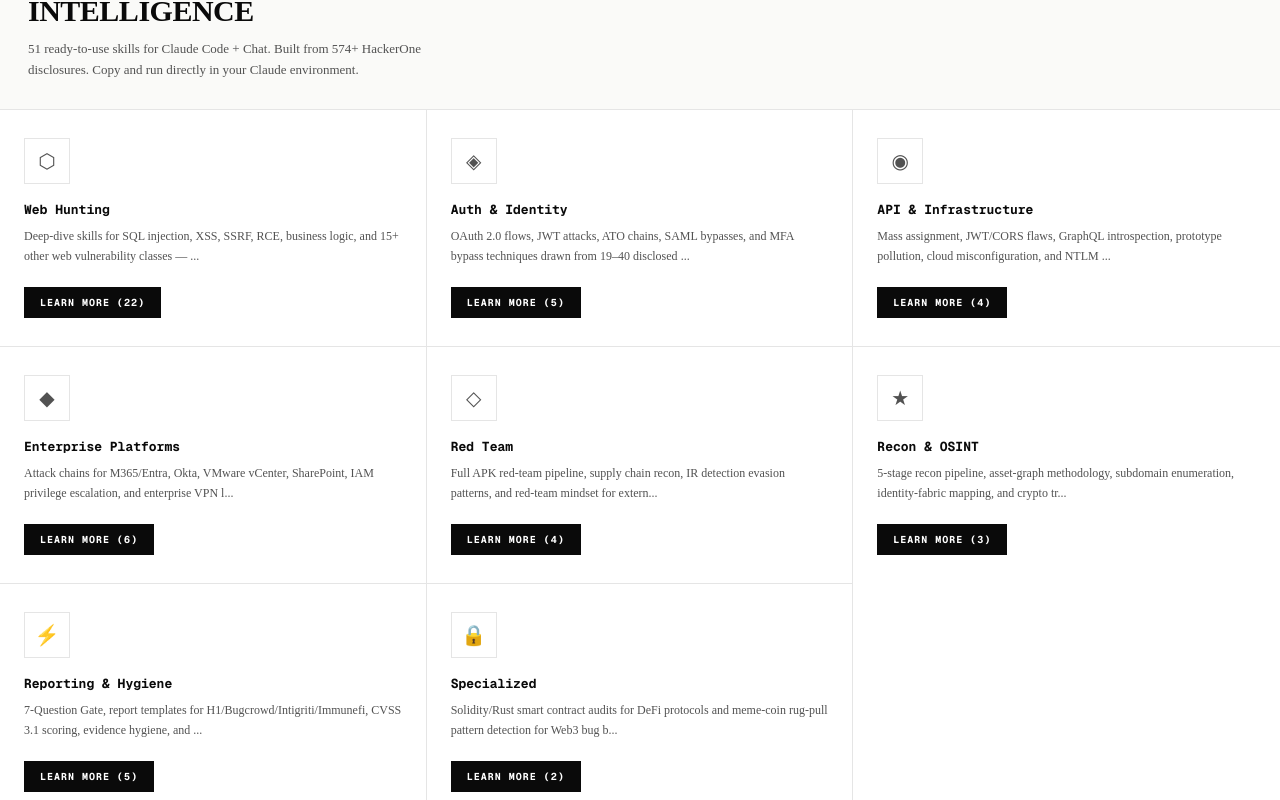
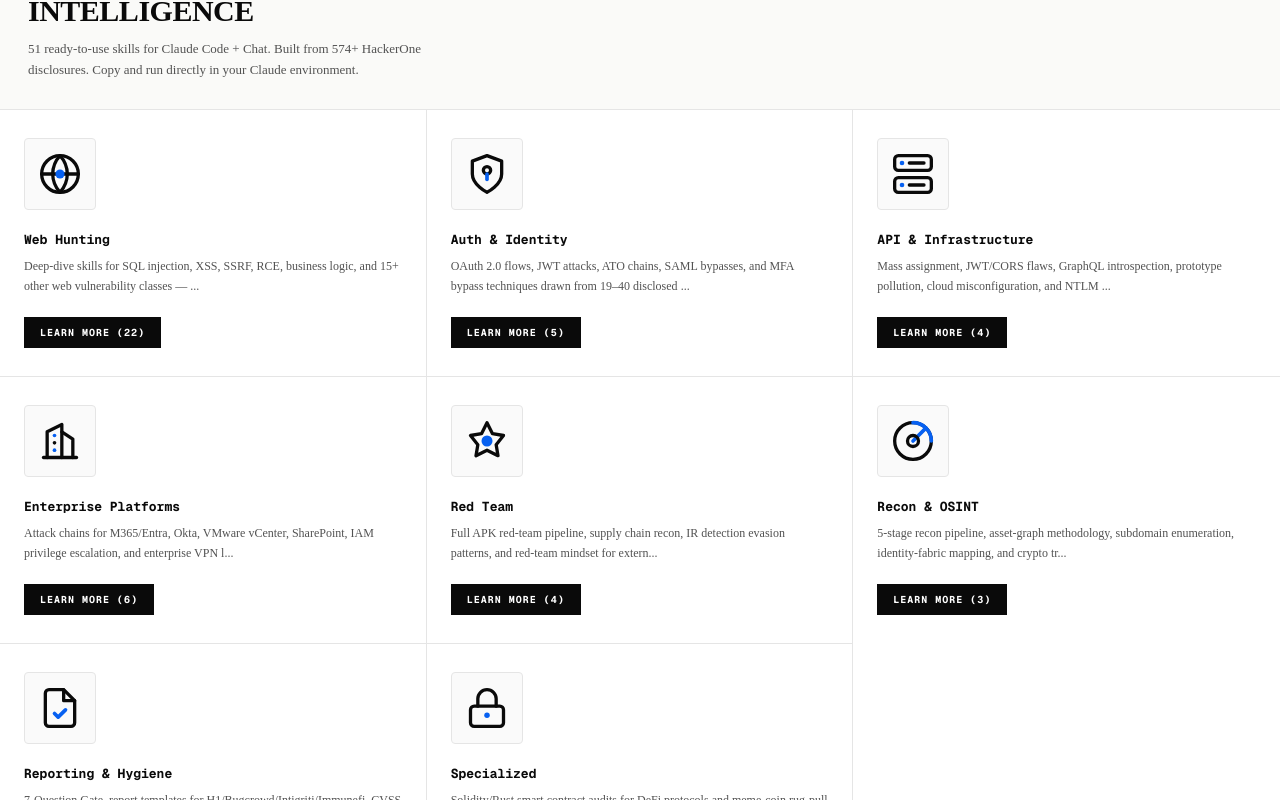
Before and after one commit to bimoadis/Buggy, a Next.js app in the folder web/: page / in a window 1280 px wide. Shown: the part 1220-2020 px from the top of the page. Built offline with nearby package versions, Linux system fonts and the light colour scheme.

Commit message:
feat(ui): add bespoke 2x cyber domain SVG logos, official X link, blue 7-gate visual simulator, and distinct ENV badge color palette

```diff
--- a/web/app/mcptrade.css
+++ b/web/app/mcptrade.css
@@ -886,15 +886,23 @@ h1.hero-title .hl {
 }
 
 .domain-icon-box {
-  width: 46px;
-  height: 46px;
+  width: 72px;
+  height: 72px;
   border: 1px solid var(--border);
   display: flex;
   align-items: center;
   justify-content: center;
-  font-size: 20px;
-  margin-bottom: 16px;
-  color: var(--text2);
+  margin-bottom: 20px;
+  color: var(--text);
+  background: #fafafa;
+  border-radius: 4px;
+  transition: all 0.2s ease;
+}
+
+.domain-feature-cell:hover .domain-icon-box {
+  border-color: rgba(6, 96, 241, 0.45);
+  background: var(--orange-bg);
+  box-shadow: 0 0 16px rgba(6, 96, 241, 0.2);
 }
 
 /* ── Split Docs Section ── */
@@ -1500,9 +1508,9 @@ table.mc-doc-table code {
   border-radius: 12px;
 }
 
-.mc-env-pill.both { background: var(--green-bg); color: var(--green); border: 1px solid rgba(22, 163, 74, 0.25); }
-.mc-env-pill.chat { background: var(--orange-bg); color: var(--orange); border: 1px solid rgba(6, 96, 241, 0.25); }
-.mc-env-pill.code { background: var(--purple-bg); color: var(--purple); border: 1px solid rgba(124, 58, 237, 0.25); }
+.mc-env-pill.both { background: var(--orange-bg); color: var(--orange); border: 1px solid var(--orange-border); }
+.mc-env-pill.code { background: #f5f3ff; color: #7c3aed; border: 1px solid rgba(124, 58, 237, 0.25); }
+.mc-env-pill.chat { background: #f0fdf4; color: #16a34a; border: 1px solid rgba(22, 163, 74, 0.25); }
 
 .mc-skills-grid {
   display: grid;
--- a/web/app/skills/[...slug]/page.tsx
+++ b/web/app/skills/[...slug]/page.tsx
@@ -10,6 +10,7 @@ import { HunterTicker } from "@/components/home/HunterTicker";
 import { MCFooter } from "@/components/home/MCFooter";
 import { getSkill, getSkillsByDomain, skills } from "@/content/skills";
 import { getDomain, domains } from "@/content/domains";
+import { DomainIcon } from "@/components/DomainIcon";
 import { getDemoId } from "@/content/demos";
 import { DemoVideo } from "@/components/DemoVideo";
 import { AskBuggyModal } from "@/components/AskCbugModal";
@@ -77,8 +78,9 @@ function DomainPage({ domainSlug }: { domainSlug: string }) {
           <div>
             <b>{domainSkills.length}</b> <span className="dim">SKILLS IN DOMAIN</span>
           </div>
-          <div>
-            <b>{domain.icon}</b> <span className="dim">CATEGORY</span>
+          <div style={{ display: "flex", alignItems: "center", gap: 6 }}>
+            <DomainIcon slug={domainSlug} size={15} color="var(--text)" />
+            <span className="dim">CATEGORY</span>
           </div>
           <div>
             <Link href="/skills" style={{ color: "var(--orange)", textDecoration: "underline" }}>
--- /dev/null
+++ b/web/components/DomainIcon.tsx
@@ -0,0 +1,205 @@
+import React from "react";
+
+interface DomainIconProps {
+  slug: string;
+  size?: number;
+  color?: string;
+  className?: string;
+}
+
+export function DomainIcon({
+  slug,
+  size = 22,
+  color = "currentColor",
+  className = "",
+}: DomainIconProps) {
+  switch (slug) {
+    case "web-hunting":
+      /* Web Hunting: Globe with Crosshair Attack Target */
+      return (
+        <svg
+          width={size}
+          height={size}
+          viewBox="0 0 24 24"
+          fill="none"
+          stroke={color}
+          strokeWidth="1.8"
+          strokeLinecap="round"
+          strokeLinejoin="round"
+          className={className}
+        >
+          <circle cx="12" cy="12" r="10" />
+          <line x1="2" y1="12" x2="22" y2="12" />
+          <path d="M12 2a15.3 15.3 0 0 1 4 10 15.3 15.3 0 0 1-4 10 15.3 15.3 0 0 1-4-10 15.3 15.3 0 0 1 4-10z" />
+          <circle cx="12" cy="12" r="2.5" fill="var(--orange)" stroke="none" />
+        </svg>
+      );
+
+    case "auth":
+    case "auth-identity":
+      /* Auth & Identity: Cryptographic Shield & Keyhole */
+      return (
+        <svg
+          width={size}
+          height={size}
+          viewBox="0 0 24 24"
+          fill="none"
+          stroke={color}
+          strokeWidth="1.8"
+          strokeLinecap="round"
+          strokeLinejoin="round"
+          className={className}
+        >
+          <path d="M12 22s8-4 8-10V5l-8-3-8 3v7c0 6 8 10 8 10z" />
+          <circle cx="12" cy="10" r="2" />
+          <path d="M12 12v3" stroke="var(--orange)" strokeWidth="2" />
+        </svg>
+      );
+
+    case "api-infra":
+      /* API & Infrastructure: Interconnected Server Gateway */
+      return (
+        <svg
+          width={size}
+          height={size}
+          viewBox="0 0 24 24"
+          fill="none"
+          stroke={color}
+          strokeWidth="1.8"
+          strokeLinecap="round"
+          strokeLinejoin="round"
+          className={className}
+        >
+          <rect x="2" y="2" width="20" height="8" rx="2" ry="2" />
+          <rect x="2" y="14" width="20" height="8" rx="2" ry="2" />
+          <line x1="6" y1="6" x2="6.01" y2="6" strokeWidth="2.5" stroke="var(--orange)" />
+          <line x1="6" y1="18" x2="6.01" y2="18" strokeWidth="2.5" stroke="var(--orange)" />
+          <line x1="10" y1="6" x2="18" y2="6" />
+          <line x1="10" y1="18" x2="18" y2="18" />
+        </svg>
+      );
+
+    case "enterprise":
+      /* Enterprise: Platform Architecture Fortress */
+      return (
+        <svg
+          width={size}
+          height={size}
+          viewBox="0 0 24 24"
+          fill="none"
+          stroke={color}
+          strokeWidth="1.8"
+          strokeLinecap="round"
+          strokeLinejoin="round"
+          className={className}
+        >
+          <path d="M3 21h18" />
+          <path d="M5 21V7l8-4v18" />
+          <path d="M19 21V11l-6-4" />
+          <line x1="9" y1="9" x2="9.01" y2="9" strokeWidth="2" stroke="var(--orange)" />
+          <line x1="9" y1="13" x2="9.01" y2="13" strokeWidth="2" />
+          <line x1="9" y1="17" x2="9.01" y2="17" strokeWidth="2" stroke="var(--orange)" />
+        </svg>
+      );
+
+    case "red-team":
+      /* Red Team: Crossed Breach Swords & Target */
+      return (
+        <svg
+          width={size}
+          height={size}
+          viewBox="0 0 24 24"
+          fill="none"
+          stroke={color}
+          strokeWidth="1.8"
+          strokeLinecap="round"
+          strokeLinejoin="round"
+          className={className}
+        >
+          <polygon points="12 2 15 8 21 9 17 14 18 20 12 17 6 20 7 14 3 9 9 8 12 2" />
+          <circle cx="12" cy="12" r="3" fill="var(--orange)" stroke="none" />
+        </svg>
+      );
+
+    case "recon":
+    case "recon-osint":
+      /* Recon & OSINT: Scanning Radar Sonar */
+      return (
+        <svg
+          width={size}
+          height={size}
+          viewBox="0 0 24 24"
+          fill="none"
+          stroke={color}
+          strokeWidth="1.8"
+          strokeLinecap="round"
+          strokeLinejoin="round"
+          className={className}
+        >
+          <circle cx="12" cy="12" r="10" />
+          <path d="M12 2a10 10 0 0 1 10 10" stroke="var(--orange)" strokeWidth="2" />
+          <path d="M12 12l7-7" stroke="var(--orange)" strokeWidth="2" />
+          <circle cx="12" cy="12" r="3" />
+        </svg>
+      );
+
+    case "reporting":
+      /* Reporting: Verified 7-Gate Dossier */
+      return (
+        <svg
+          width={size}
+          height={size}
+          viewBox="0 0 24 24"
+          fill="none"
+          stroke={color}
+          strokeWidth="1.8"
+          strokeLinecap="round"
+          strokeLinejoin="round"
+          className={className}
+        >
+          <path d="M14 2H6a2 2 0 0 0-2 2v16a2 2 0 0 0 2 2h12a2 2 0 0 0 2-2V8z" />
+          <polyline points="14 2 14 8 20 8" />
+          <path d="M9 15l2 2 4-4" stroke="var(--orange)" strokeWidth="2" />
+        </svg>
+      );
+
+    case "specialized":
+      /* Specialized: Blockchain Cyber Vault Lock */
+      return (
+        <svg
+          width={size}
+          height={size}
+          viewBox="0 0 24 24"
+          fill="none"
+          stroke={color}
+          strokeWidth="1.8"
+          strokeLinecap="round"
+          strokeLinejoin="round"
+          className={className}
+        >
+          <rect x="3" y="11" width="18" height="11" rx="2" ry="2" />
+          <path d="M7 11V7a5 5 0 0 1 10 0v4" />
+          <circle cx="12" cy="16" r="1.5" fill="var(--orange)" stroke="none" />
+        </svg>
+      );
+
+    default:
+      return (
+        <svg
+          width={size}
+          height={size}
+          viewBox="0 0 24 24"
+          fill="none"
+          stroke={color}
+          strokeWidth="1.8"
+          strokeLinecap="round"
+          strokeLinejoin="round"
+          className={className}
+        >
+          <polygon points="12 2 2 7 12 12 22 7 12 2" />
+          <polyline points="2 17 12 22 22 17" />
+          <polyline points="2 12 12 17 22 12" />
+        </svg>
+      );
+  }
+}
--- a/web/components/SmoothScroll.tsx
+++ b/web/components/SmoothScroll.tsx
@@ -33,6 +33,8 @@ export function SmoothScroll() {
     const onWheel = (e: WheelEvent) => {
       /* Pass wheel events through to scrollable child containers (e.g. chat modal) */
       if (e.target instanceof Element && isInsideScrollable(e.target, e.deltaY)) return;
+      /* Allow browser native Ctrl/Cmd + Wheel zoom in and zoom out */
+      if (e.ctrlKey || e.metaKey) return;
 
       e.preventDefault();
       let delta = e.deltaY;
--- a/web/components/home/MCDomainsGrid.tsx
+++ b/web/components/home/MCDomainsGrid.tsx
@@ -1,16 +1,6 @@
 import Link from "next/link";
 import { domains } from "@/content/domains";
-
-const DOMAIN_ICONS: Record<string, string> = {
-  "web-hunting": "⬡",
-  "auth": "◈",
-  "api-infra": "◉",
-  "enterprise": "◆",
-  "red-team": "◇",
-  "recon": "★",
-  "reporting": "⚡",
-  "specialized": "🔒",
-};
+import { DomainIcon } from "@/components/DomainIcon";
 
 export function MCDomainsGrid() {
   return (
@@ -40,7 +30,7 @@ export function MCDomainsGrid() {
           <div key={domain.slug} className="domain-feature-cell">
             <div className="scanline" />
             <div className="domain-icon-box">
-              {DOMAIN_ICONS[domain.slug] || "⬡"}
+              <DomainIcon slug={domain.slug} size={44} color="var(--text)" />
             </div>
             <div style={{ fontSize: 13, fontWeight: 700, marginBottom: 8, fontFamily: "var(--font-geist-mono)" }}>
               {domain.title}
--- a/web/components/home/MCNav.tsx
+++ b/web/components/home/MCNav.tsx
@@ -42,11 +42,12 @@ export function MCNav() {
       <div className="header-right">
         {/* X (Twitter) icon */}
         <a
-          href="https://x.com"
+          href="https://x.com/buggyskills?s=11"
           target="_blank"
           rel="noopener noreferrer"
           aria-label="X (Twitter)"
           className="social-icon"
+          title="@buggyskills on X"
         >
           <svg xmlns="http://www.w3.org/2000/svg" width="18" height="18" viewBox="0 0 24 24" fill="currentColor">
             <path d="M18.244 2.25h3.308l-7.227 8.26 8.502 11.24H16.17l-4.714-6.231-5.401 6.231H2.744l7.73-8.835L1.254 2.25H8.08l4.253 5.622 5.911-5.622Zm-1.161 17.52h1.833L7.084 4.126H5.117z" />
--- a/web/components/layout/Footer.tsx
+++ b/web/components/layout/Footer.tsx
@@ -54,6 +54,7 @@ export function Footer() {
           {[
             { label: "Quick Start", href: "/docs/quick-start" },
             { label: "Install",     href: "/docs/install" },
+            { label: "X / Twitter", href: "https://x.com/buggyskills?s=11", external: true },
             { label: "GitHub",      href: "https://github.com/bimoadis/Buggy", external: true },
           ].map((link) =>
             link.external ? (
```
Also changed, not shown: web/components/home/MCSkillsTable.tsx (+13 -4 lines), web/components/home/MCSplitDocs.tsx (+5 -5 lines).
